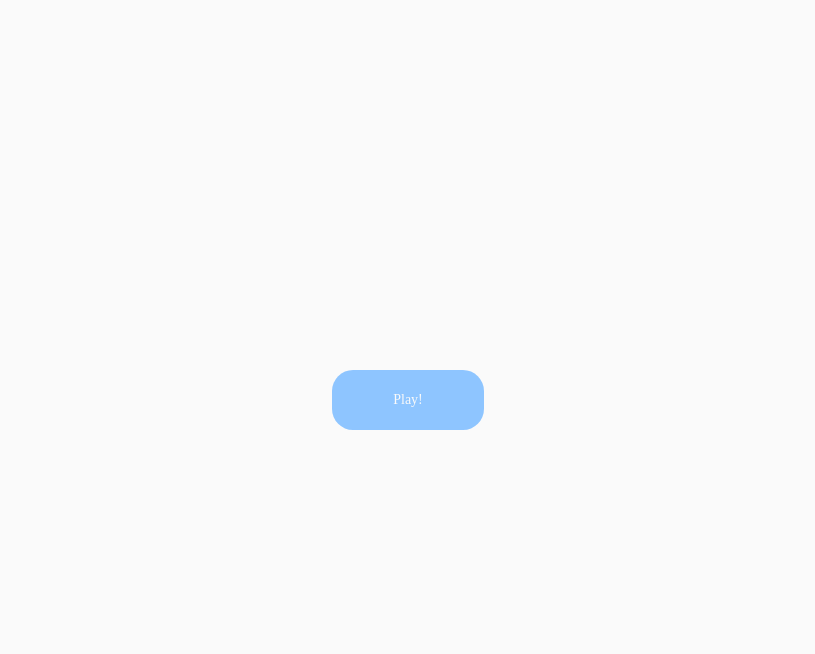
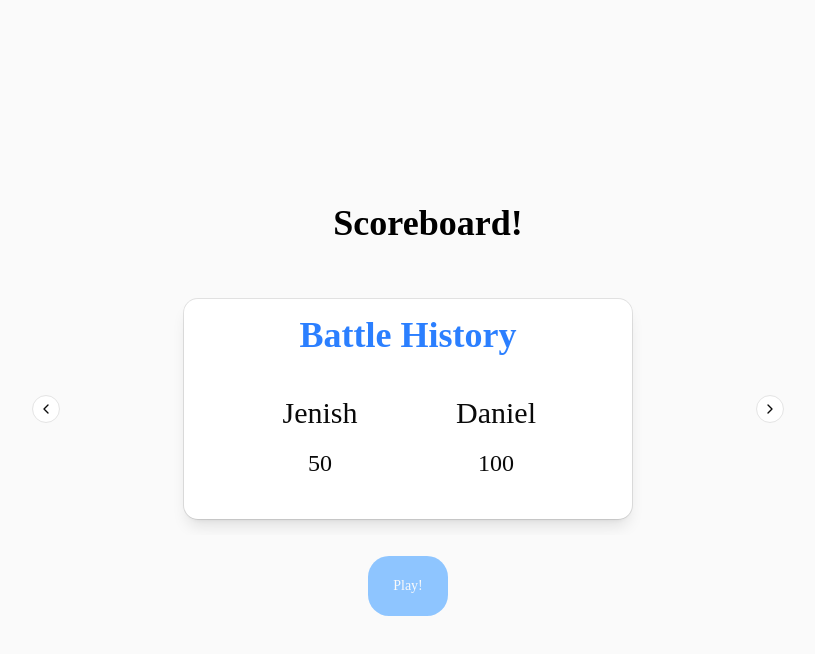
Before and after one commit to jenishpatel-jp/battle-buddies, a Next.js app: page / in a window 1280 px wide. Both pictures are taken after a click on the button "Close". Shown: the top 654 px of the page, without its empty margins (232-1047 px from the left). Built offline with nearby package versions, Linux system fonts and the light colour scheme.

Commit message:
Added the Dashboard component to the modal

```diff
--- a/src/app/page.tsx
+++ b/src/app/page.tsx
@@ -15,7 +15,6 @@
 
       <main className="flex flex-col items-center justify-center w-full py-16 px-6">
 
-
           <Modal isOpen={isModalOpen} onClose={() => setIsModalOpen(false)} onOpen={() => setIsModalOpen(true)}>
             <p>This is the modal content.</p>
           </Modal>
--- a/src/components/modal/Modal.tsx
+++ b/src/components/modal/Modal.tsx
@@ -1,6 +1,7 @@
 "use client";
 
 import { Button } from "../ui/button";
+import Dashboard from "./Dashboard";
 
 type ModalProps = {
     isOpen: boolean;
@@ -11,6 +12,8 @@
 
 export default function Modal( { isOpen, onClose, onOpen, children }: ModalProps ) {
     if (!isOpen) return(
+        <div className="flex flex-col items-center justify-center ">
+            <Dashboard />
             <Button
                 size="icon-lg"
                 className="p-5 m-5 w-1/8 h-1/20 rounded-3xl bg-blue-300"
@@ -18,6 +21,7 @@
                 >
                     Play!
             </Button>
+        </div>
     );
 
     return (
```
Lines whose indentation alone changed are shown as unchanged.
